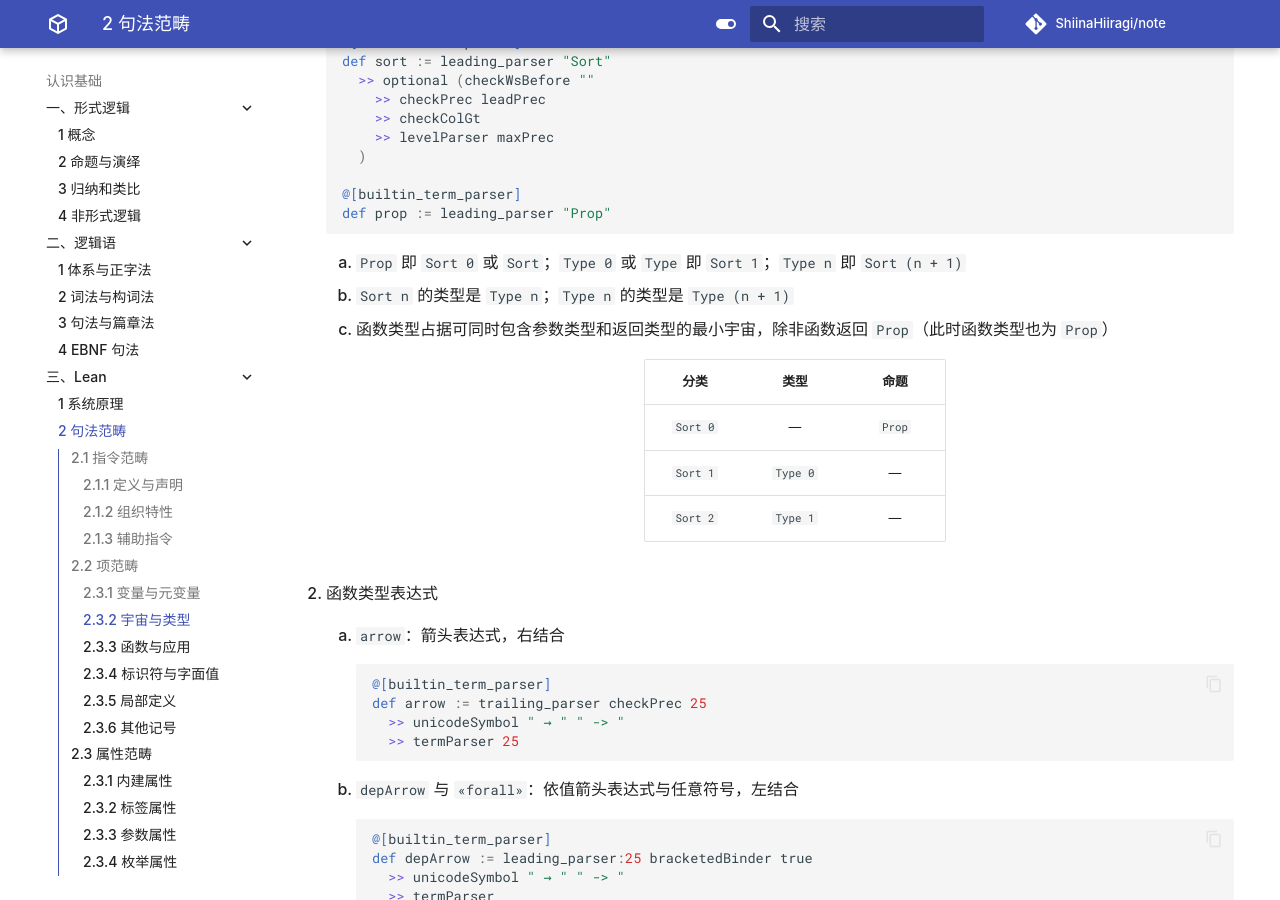
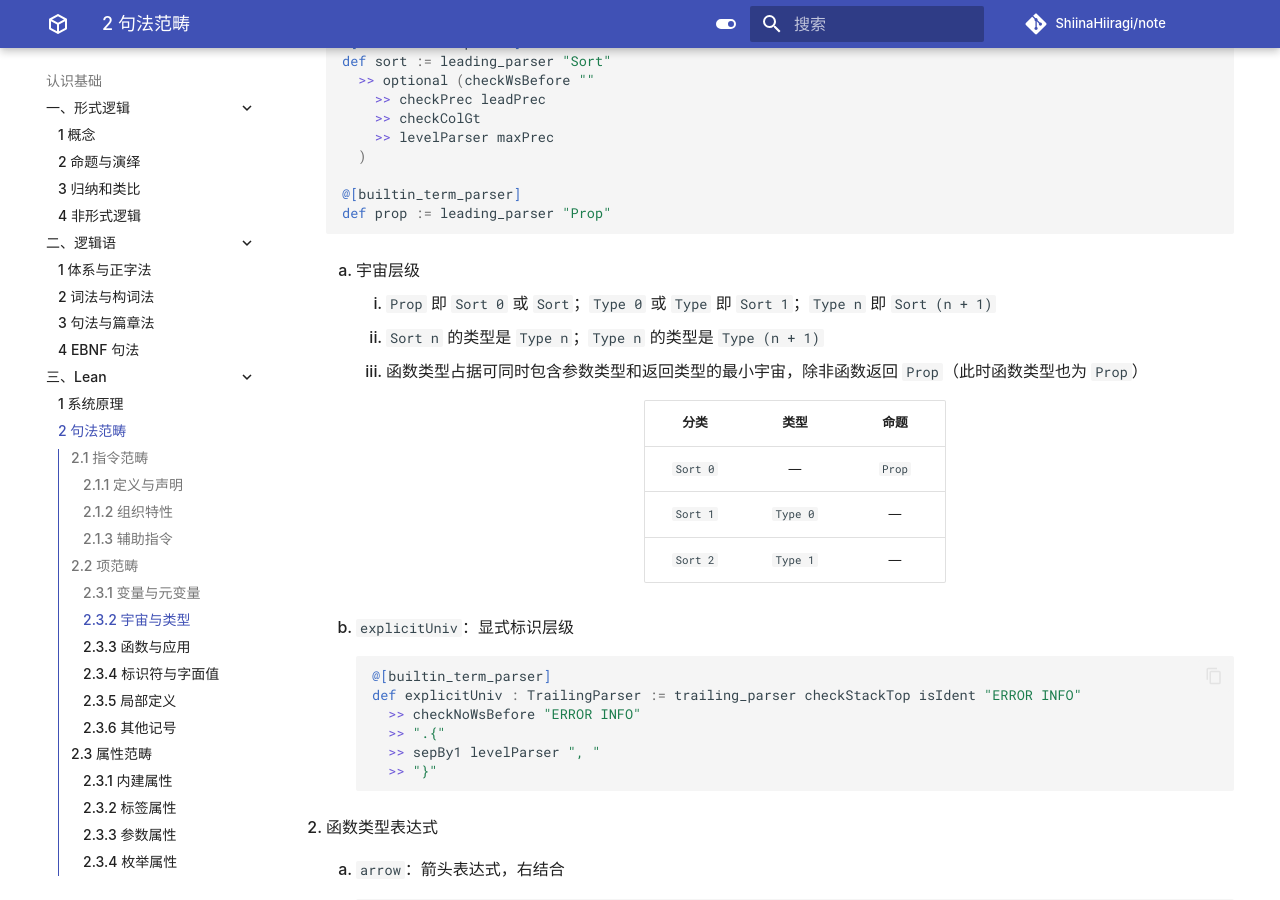
Before and after one commit to ShiinaHiiragi/note, an MkDocs documentation site: the page built from docs/cogn/lean/cat.md, in a window 1280 px wide and 900 px high, scrolled down 11980 px. Built offline with MkDocs 1.6.1 and Material for MkDocs 9.7.7, drawn with Linux system fonts in a browser that asks for light colours; comment, search, counter and statistics services are not loaded; some of the changed text lies outside the part shown.

Commit message:
add level

````diff
--- a/docs/cogn/lean/cat.md
+++ b/docs/cogn/lean/cat.md
@@ -630,9 +630,10 @@
     def prop := leading_parser "Prop"
     ```
 
-    1. `Prop` 即 `Sort 0` 或 `Sort`；`Type 0` 或 `Type` 即 `Sort 1`；`Type n` 即 `Sort (n + 1)`
-    2. `Sort n` 的类型是 `Type n`；`Type n` 的类型是 `Type (n + 1)`
-    3. 函数类型占据可同时包含参数类型和返回类型的最小宇宙，除非函数返回 `Prop`（此时函数类型也为 `Prop`）
+    1. 宇宙层级
+        1. `Prop` 即 `Sort 0` 或 `Sort`；`Type 0` 或 `Type` 即 `Sort 1`；`Type n` 即 `Sort (n + 1)`
+        2. `Sort n` 的类型是 `Type n`；`Type n` 的类型是 `Type (n + 1)`
+        3. 函数类型占据可同时包含参数类型和返回类型的最小宇宙，除非函数返回 `Prop`（此时函数类型也为 `Prop`）
 
         <div class="text-table">
 
@@ -643,6 +644,17 @@
         | `Sort 2` | `Type 1` |   —    |
 
         </div>
+
+    2. `explicitUniv`：显式标识层级
+
+        ```lean
+        @[builtin_term_parser]
+        def explicitUniv : TrailingParser := trailing_parser checkStackTop isIdent "ERROR INFO"
+          >> checkNoWsBefore "ERROR INFO"
+          >> ".{"
+          >> sepBy1 levelParser ", "
+          >> "}"
+        ```
 
 2. 函数类型表达式
     1. `arrow`：箭头表达式，右结合
@@ -1052,7 +1064,7 @@
 
 ## 2.6 其他范畴
 ### 2.6.1 层级范畴
-1. `num`、`ident` 与 `hole`：
+1. `num`、`ident` 与 `hole`：数字、标识符与占位符
 
     ```lean
 
@@ -1068,7 +1080,7 @@
     def hole := leading_parser "_"
     ```
 
-2. `max` 与 `imax`：
+2. 最大层级与层级增加，其中 `imax u v` 在 `v` 为 `0` 时得到 `0`
 
     ```lean
     @[builtin_level_parser]
@@ -1083,6 +1095,10 @@
     @[builtin_level_parser]
     def imax := leading_parser nonReservedSymbol "imax" true
       >> many1 (ppSpace >> levelParser maxPrec)
+
+    @[builtin_level_parser]
+    def addLit := trailing_parser:65 " + "
+      >> numLit
     ```
 
 ### 2.6.2 优先级范畴
````
